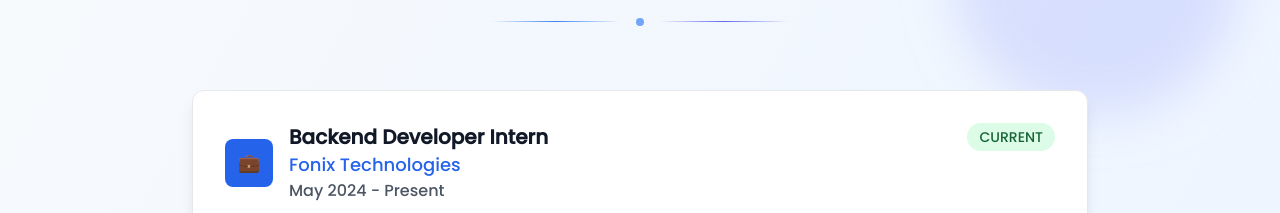
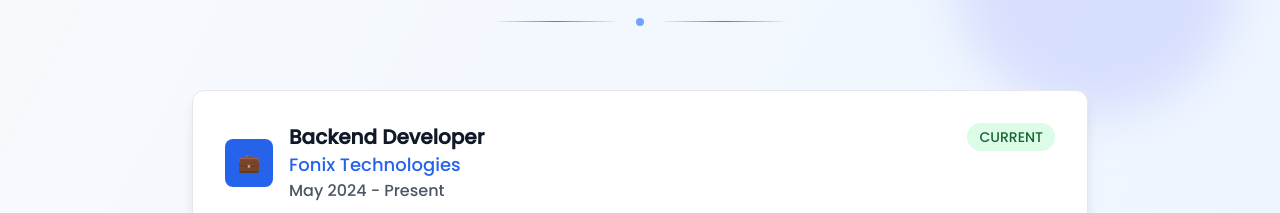
Before and after one commit to Manikant69/Portfolio, a React (Vite) app: page / in a window 1280 px wide. Shown: the part 2700-2913 px from the top of the page. Built offline with nearby package versions, Linux system fonts and the light colour scheme.

Commit message:
Change the role of experience

```diff
--- a/src/components/Experience.jsx
+++ b/src/components/Experience.jsx
@@ -69,7 +69,7 @@ function Experience() {
                                     <span className="text-white text-lg">💼</span>
                                 </div>
                                 <div>
-                                    <h3 className="text-xl font-bold text-gray-900 dark:text-white">Backend Developer Intern</h3>
+                                    <h3 className="text-xl font-bold text-gray-900 dark:text-white">Backend Developer</h3>
                                     <p className="text-lg text-blue-600 dark:text-blue-400 font-medium">Fonix Technologies</p>
                                     <p className="text-gray-600 dark:text-gray-400">May 2024 - Present</p>
                                 </div>
```
